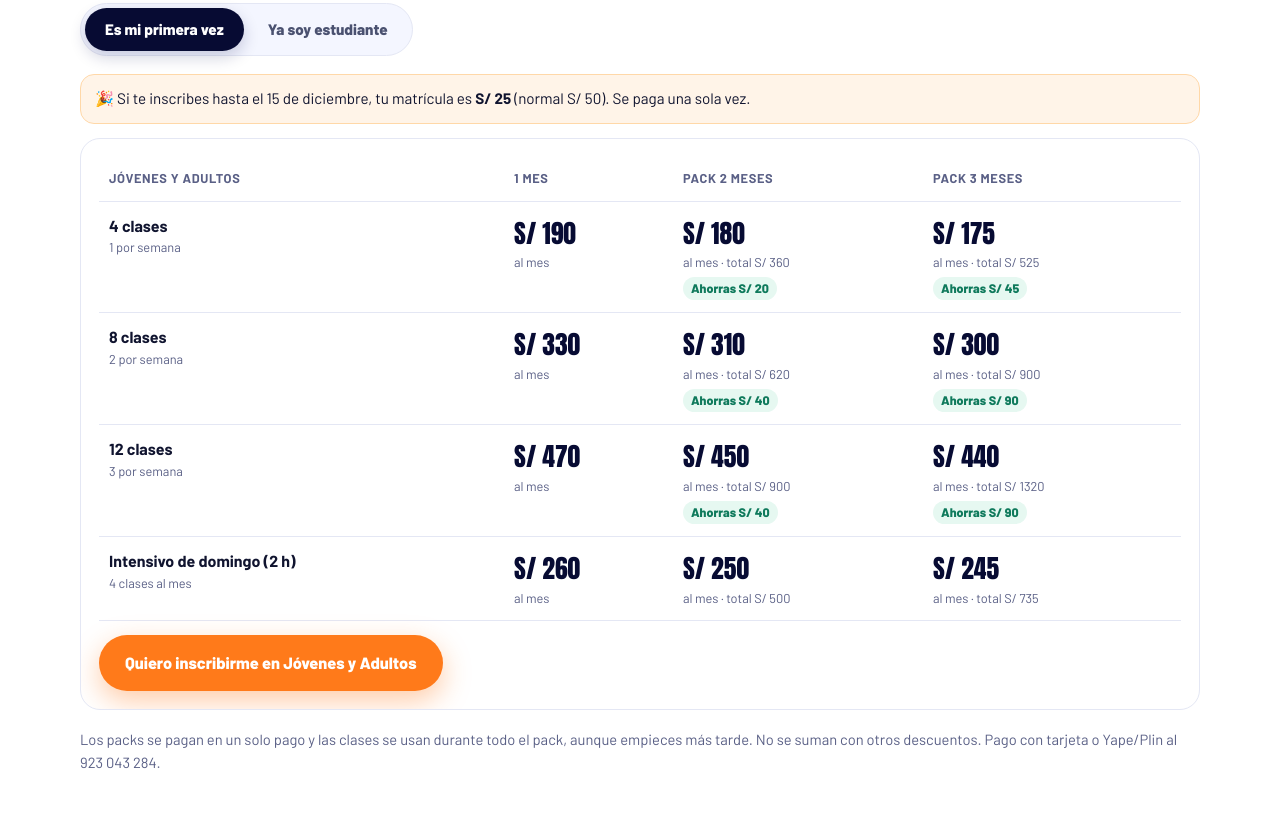
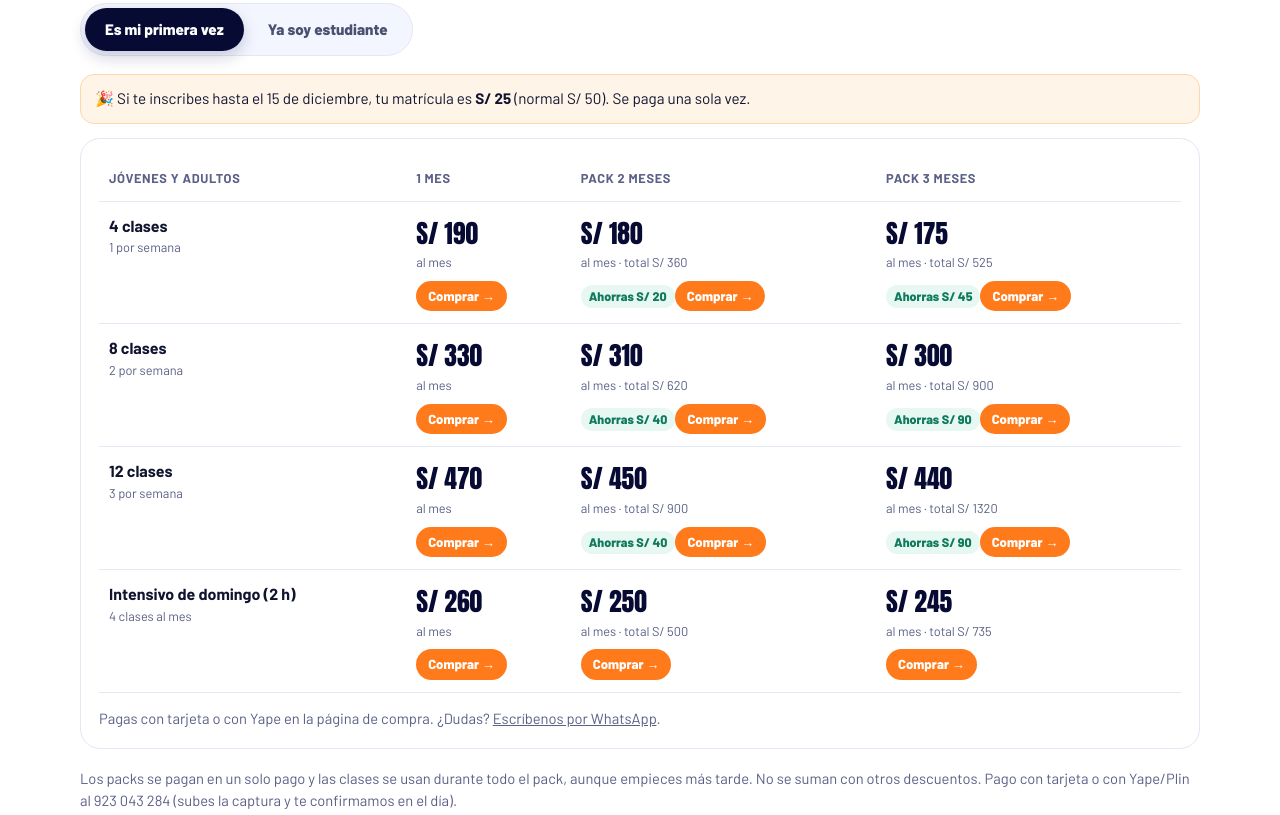
Before and after one commit to acroflextrainingcenter/acroflex-web, a plain HTML site: page verano.html in a window 1280 px wide. Shown: the part 3032-3847 px from the top of the page. Drawn offline with Linux system fonts and the light colour scheme.

Commit message:
Verano: botón Comprar en cada precio (1 mes y packs) con tarjeta o Yape
Co-Authored-By: Claude Opus 5.5 <noreply@anthropic.com>

```diff
--- a/verano.html
+++ b/verano.html
@@ -71,6 +71,7 @@
 .v-tabla td small{display:block;color:var(--muted);font-size:.8rem}
 .v-tabla td s{color:#a3a8c6;font-size:.85rem;margin-left:4px}
 @media(max-width:600px){.v-precios{padding:10px}.v-tabla{min-width:0}.v-tabla thead{display:none}.v-tabla tr{display:grid;grid-template-columns:repeat(3,1fr);gap:4px 8px;border-bottom:1px solid var(--line);padding:12px 4px}.v-tabla td{border:0;padding:0}.v-tabla td:first-child{grid-column:1/-1;margin-bottom:6px}.v-tabla td[data-l]::before{content:attr(data-l);display:block;font-size:.7rem;font-weight:800;text-transform:uppercase;letter-spacing:.04em;color:var(--muted);margin-bottom:2px}.v-tabla td b{font-size:1.3rem}}
+.v-comprar{display:inline-block;margin-top:8px;background:var(--orange);color:#fff;font-weight:800;font-size:.82rem;border-radius:999px;padding:5px 12px;text-decoration:none}
 .v-ahorro{display:inline-block;margin-top:4px;font-weight:800;font-size:.78rem;color:#0f7a5c;background:#e6f8f1;border-radius:999px;padding:2px 8px}
 .v-aviso{background:#fff4e8;border:1px solid #ffd8a8;border-radius:14px;padding:12px 14px;margin:0 0 14px;font-size:.95rem}
 .v-cgc{display:grid;grid-template-columns:repeat(3,1fr);gap:16px}
@@ -121,7 +122,7 @@
     <div class="modo" role="group" aria-label="¿Ya entrenas en Acroflex?"><button type="button" data-vmodo="nuevo">Es mi primera vez</button><button type="button" data-vmodo="estudiante">Ya soy estudiante</button></div>
     <div class="v-aviso" id="v-aviso"></div>
     <div class="v-precios" id="v-tabla"></div>
-    <p class="nota">Los packs se pagan en un solo pago y las clases se usan durante todo el pack, aunque empieces más tarde. No se suman con otros descuentos. Pago con tarjeta o Yape/Plin al 923 043 284.</p>
+    <p class="nota">Los packs se pagan en un solo pago y las clases se usan durante todo el pack, aunque empieces más tarde. No se suman con otros descuentos. Pago con tarjeta o con Yape/Plin al 923 043 284 (subes la captura y te confirmamos en el día).</p>
   </div>
 </section>
 
@@ -152,12 +153,12 @@
   var CGC_PRE = ahora <= LIMA("2026-12-10T23:59:59");
 
   var CURSOS = [
-    { k: "jya", n: "Jóvenes y Adultos", edad: "Desde 14 años · 1 h 25", txt: "Acrobacias, flexibilidad y fuerza desde cero.", img: "img/curso-adultos.jpg", p: [190, 330, 470], int: { dia: 6, txt: "Intensivo de domingo (2 h)", p: 260, pk: [250, 245] } },
-    { k: "teens", n: "Teens", edad: "7 a 13 años · 1 h 25", txt: "Nuevo: turnos en la mañana de lunes a viernes.", img: "img/curso-teens.jpg", p: [190, 330, 470] },
-    { k: "kids", n: "Kids", edad: "4 a 6 años · 55 min", txt: "Desarrolla su psicomotricidad, coordinación y confianza jugando, siempre acompañado por un coach.", img: "img/tn-2.jpg", p: [190, 330], nuevo: 1, enero: 1 },
-    { k: "flexi", n: "FlexiPower", edad: "Desde 15 años · 55 min", txt: "Flexibilidad activa, splits y control corporal.", img: "img/curso-flexipower.jpg", p: [170, 290, 420], int: { dia: 5, txt: "Intensivo de sábado (1 h 25)", p: 250, pk: [240, 235] } },
-    { k: "acro", n: "Acrodance", edad: "Desde 9 años · 1 h 25", txt: "Acrobacia y baile en una misma clase.", img: "img/g-rueda.jpg", p: [190, 330, 470], nuevo: 1, enero: 1 },
-    { k: "base", n: "Base Atleta", edad: "Desde 9 años · 55 min", txt: "La base física de todo deportista: fuerza, explosividad y movilidad.", img: "img/adultos-3.jpg", p: [170, 290, 420], nuevo: 1, enero: 1 }
+    { k: "jya", slug: "acroflex", n: "Jóvenes y Adultos", edad: "Desde 14 años · 1 h 25", txt: "Acrobacias, flexibilidad y fuerza desde cero.", img: "img/curso-adultos.jpg", p: [190, 330, 470], int: { dia: 6, slug: "acroflex-intensivo-4", txt: "Intensivo de domingo (2 h)", p: 260, pk: [250, 245] } },
+    { k: "teens", slug: "teens", n: "Teens", edad: "7 a 13 años · 1 h 25", txt: "Nuevo: turnos en la mañana de lunes a viernes.", img: "img/curso-teens.jpg", p: [190, 330, 470] },
+    { k: "kids", slug: "kids", n: "Kids", edad: "4 a 6 años · 55 min", txt: "Desarrolla su psicomotricidad, coordinación y confianza jugando, siempre acompañado por un coach.", img: "img/tn-2.jpg", p: [190, 330], nuevo: 1, enero: 1 },
+    { k: "flexi", slug: "flexipower", n: "FlexiPower", edad: "Desde 15 años · 55 min", txt: "Flexibilidad activa, splits y control corporal.", img: "img/curso-flexipower.jpg", p: [170, 290, 420], int: { dia: 5, slug: "flexipower-intensivo-4", txt: "Intensivo de sábado (1 h 25)", p: 250, pk: [240, 235] } },
+    { k: "acro", slug: "acrodance", n: "Acrodance", edad: "Desde 9 años · 1 h 25", txt: "Acrobacia y baile en una misma clase.", img: "img/g-rueda.jpg", p: [190, 330, 470], nuevo: 1, enero: 1 },
+    { k: "base", slug: "base-atleta", n: "Base Atleta", edad: "Desde 9 años · 55 min", txt: "La base física de todo deportista: fuerza, explosividad y movilidad.", img: "img/adultos-3.jpg", p: [170, 290, 420], nuevo: 1, enero: 1 }
   ];
   var CLASE = { "Jóvenes y Adultos": "jya", "Teens": "teens", "Kids": "kids", "FlexiPower": "flexi", "Acrodance": "acro", "Base Atleta": "base" };
   var CGC = [
@@ -171,6 +172,8 @@
   var soles = function (n) { return "S/ " + n; };
   var esc = function (s) { return String(s).replace(/[&<>"]/g, function (c) { return { "&": "&amp;", "<": "&lt;", ">": "&gt;", '"': "&quot;" }[c]; }); };
   var modo = "nuevo", cursoH = "todos", cursoP = "jya";
+  var COMPRAR = "https://acroflex-reservas.vercel.app/comprar/";
+  var comprar = function (base, meses) { return '<a class="v-comprar" href="' + COMPRAR + (meses > 1 ? "pack-" + meses + "-" : "") + base + (modo === "nuevo" ? "?primera=1" : "") + '">Comprar →</a>'; };
 
   document.getElementById("v-sello-mat").textContent = MAT === 25 ? "Matrícula S/ 25 hasta el 15 de diciembre (normal S/ 50)" : "Matrícula S/ 50 (solo la primera vez)";
 
@@ -217,14 +220,15 @@
     var filas = [4, 8, 12].slice(0, c.p.length).map(function (n, i) {
       var base = c.p[i];
       var m2 = base - dcto(n, 2), m3 = base - dcto(n, 3);
-      return "<tr><td><strong>" + n + " clases</strong><small>" + (n / 4) + " por semana</small></td><td data-l=\"1 mes\">" + celda(base, 1, 0) + "</td><td data-l=\"" + (c.enero ? "Pack enero–febrero" : "Pack 2 meses") + "\">" + celda(m2, 2, pre2) +
-        '<span class="v-ahorro">Ahorras ' + soles((base - m2) * 2 + pre2) + "</span></td><td data-l=\"" + (c.enero ? "Pack enero–marzo" : "Pack 3 meses") + "\">" + celda(m3, 3, pre3) + '<span class="v-ahorro">Ahorras ' + soles((base - m3) * 3 + pre3) + "</span></td></tr>";
+      var bs = c.slug + "-" + n;
+      return "<tr><td><strong>" + n + " clases</strong><small>" + (n / 4) + " por semana</small></td><td data-l=\"1 mes\">" + celda(base, 1, 0) + comprar(bs, 1) + "</td><td data-l=\"" + (c.enero ? "Pack enero–febrero" : "Pack 2 meses") + "\">" + celda(m2, 2, pre2) +
+        '<span class="v-ahorro">Ahorras ' + soles((base - m2) * 2 + pre2) + "</span>" + comprar(bs, 2) + "</td><td data-l=\"" + (c.enero ? "Pack enero–marzo" : "Pack 3 meses") + "\">" + celda(m3, 3, pre3) + '<span class="v-ahorro">Ahorras ' + soles((base - m3) * 3 + pre3) + "</span>" + comprar(bs, 3) + "</td></tr>";
     }).join("");
     if (c.int) {
-      filas += "<tr><td><strong>" + c.int.txt + "</strong><small>4 clases al mes</small></td><td data-l=\"1 mes\">" + celda(c.int.p, 1, 0) + "</td><td data-l=\"Pack 2 meses\">" + celda(c.int.pk[0], 2, pre2) + "</td><td data-l=\"Pack 3 meses\">" + celda(c.int.pk[1], 3, pre3) + "</td></tr>";
+      filas += "<tr><td><strong>" + c.int.txt + "</strong><small>4 clases al mes</small></td><td data-l=\"1 mes\">" + celda(c.int.p, 1, 0) + comprar(c.int.slug, 1) + "</td><td data-l=\"Pack 2 meses\">" + celda(c.int.pk[0], 2, pre2) + comprar(c.int.slug, 2) + "</td><td data-l=\"Pack 3 meses\">" + celda(c.int.pk[1], 3, pre3) + comprar(c.int.slug, 3) + "</td></tr>";
     }
     document.getElementById("v-tabla").innerHTML = '<table class="v-tabla"><thead><tr><th>' + esc(c.n) + "</th><th>1 mes</th><th>Pack 2 meses" + (c.enero ? "<small>enero y febrero</small>" : "") + "</th><th>Pack 3 meses" + (c.enero ? "<small>enero a marzo</small>" : "") + "</th></tr></thead><tbody>" + filas + "</tbody></table>" +
-      '<p style="margin:14px 0 0"><a class="btn btn-orange" target="_blank" rel="noopener" href="https://wa.me/51993813336?text=' + encodeURIComponent("Hola Acroflex 🤸 Quiero inscribirme en " + c.n + " de verano. ¿Me ayudas con el pack?") + '">Quiero inscribirme en ' + esc(c.n) + "</a></p>";
+      '<p style="margin:14px 0 0;font-size:.92rem;color:var(--muted)">Pagas con tarjeta o con Yape en la página de compra. ¿Dudas? <a target="_blank" rel="noopener" href="https://wa.me/51993813336?text=' + encodeURIComponent("Hola Acroflex 🤸 Quiero inscribirme en " + c.n + " de verano. ¿Me ayudas con el pack?") + '">Escríbenos por WhatsApp</a>.</p>';
     var aviso = [];
     if (c.enero) aviso.push("🆕 " + c.n + " es un curso nuevo: empieza en enero. El pack de 2 meses es enero y febrero, y el de 3 meses, de enero a marzo.");
     if (modo === "nuevo") aviso.push(MAT === 25 ? "🎉 Si te inscribes hasta el 15 de diciembre, tu matrícula es <b>S/ 25</b> (normal S/ 50). Se paga una sola vez." : "La matrícula es S/ 50 y se paga solo la primera vez.");
```
Also changed, not shown: _fuente/paginas/verano.html (+15 -11 lines).
